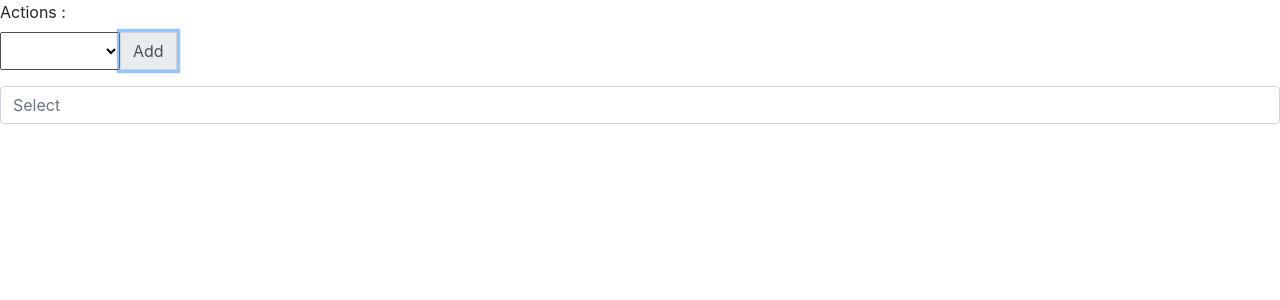
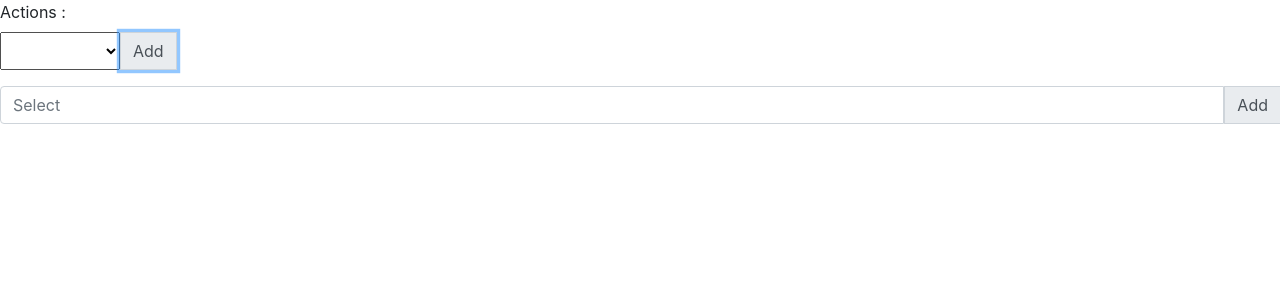
Before and after one commit to deepika2704/task-adavancesoft, an Angular app: page / in a window 1280 px wide. Both pictures are taken after a click on the button "Add". Shown: the top 300 px of the page. Built offline with nearby package versions, Linux system fonts and the light colour scheme.

Commit message:
mutliselect

```diff
--- a/src/app/multi-select-dropdown/multi-select-dropdown.component.html
+++ b/src/app/multi-select-dropdown/multi-select-dropdown.component.html
@@ -1,5 +1,12 @@
 <div>
-  <input type="text" class="form-control" (keyup)="search($event)" (click)="showDropdown = true;" placeholder="{{placeholderText}}">
+  <div class="input-group mb-3">
+
+    <input type="text" class="form-control" (keyup)="search($event)" (click)="showDropdown = true;"
+      placeholder="{{placeholderText}}">
+    <div class="input-group-prepend">
+      <button class="input-group-text btn btn-primary" (click)="addActions()">Add</button>
+    </div>
+  </div>
   <ul class="list-group" *ngIf="showDropdown">
     <li class="list-group-item" (click)="selectAllToggle()">
       <input type="checkbox" [checked]="allSelected"> Select all
```
